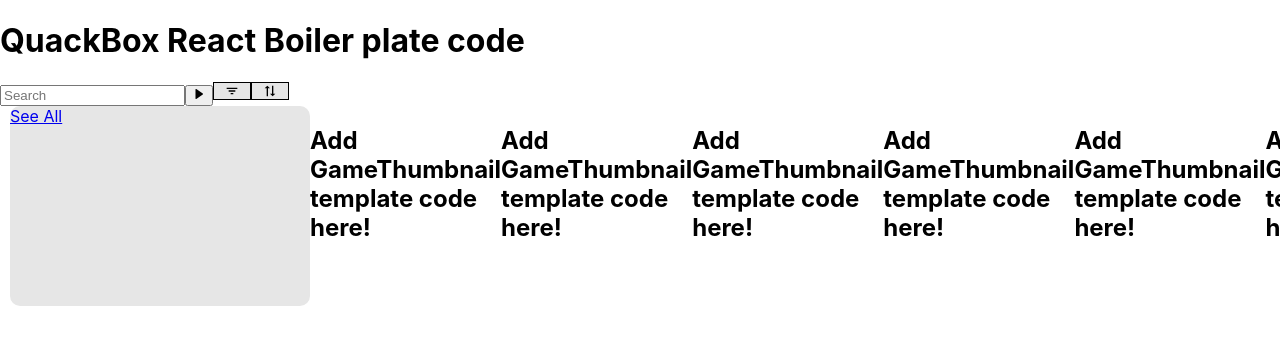
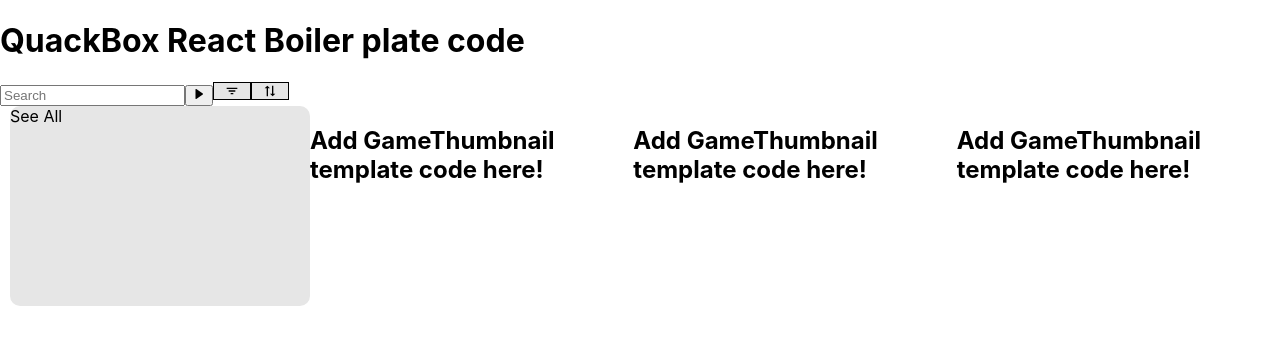
Before and after one commit to rit-coms/COMS-Console, a React (Create React App) app in the folder frontend/: page / in a window 1280 px wide. Shown: the top 344 px of the page. Built offline with nearby package versions, Linux system fonts and the light colour scheme.

Commit message:
removed some routes and added TODO

```diff
--- a/frontend/src/App.js
+++ b/frontend/src/App.js
@@ -1,7 +1,4 @@
 import './App.css';
-import GameGallery from './components/GameGallery';
-import GameSearchOverlay from './components/GameSearchOverlay';
-import GameGalleryPage from './pages/GameGalleryPage';
 import HomePage from './pages/HomePage'
 import { BrowserRouter, Routes, Route } from 'react-router-dom';
 
@@ -12,8 +9,6 @@
 
       <Routes>
         <Route path='/' element={<HomePage />} />
-        <Route path='/search' element={<GameSearchOverlay />} />
-        <Route path='/see-all' element={<GameGalleryPage />} />
       </Routes>
 
       </BrowserRouter>
--- a/frontend/src/components/GameGallery.js
+++ b/frontend/src/components/GameGallery.js
@@ -2,23 +2,42 @@
 import '../styles/GameGallery.css'
 import {NavLink} from 'react-router-dom'
 
-const games = ["1", "2", "3", "4", "5", "6", "7", "8"]
 
 export default function GameGallery() {
+
+	// TODO: Make API call to get games
+	let games = [
+		{
+			"id": "duck-duck-go",
+			"title": "duck duck go",
+			"image": "./assets/placeholder.jpg"
+		},
+		{
+			"id": "go-duck",
+			"title": "go duck",
+			"image": "./assets/placeholder.jpg"
+		},
+		{
+			"id": "snake-but-ducks",
+			"title": "Snake! but ducks",
+			"image": "./assets/placeholder.jpg"
+		}
+	]
+
+
 
 	return (
 		<div className="game-gallery">
 
-			<NavLink to='/see-all'>
-				<div className="card" style={{'backgroundColor':'#e6e6e6'}}>
-					See All
-				</div>
-			</NavLink>
+			<div className="card" style={{'backgroundColor':'#e6e6e6'}}>
+				See All
+			</div>
+
 
 			{/* For every game, add thumbnail */}
 			{
 				games.map(game => (
-					<GameThumbnail key={game}></GameThumbnail>
+					<GameThumbnail key={game.id}></GameThumbnail>
 				))
 			}
 
--- a/frontend/src/pages/HomePage.js
+++ b/frontend/src/pages/HomePage.js
@@ -3,8 +3,8 @@
 import { BiFilter } from "react-icons/bi"
 import { BiSortAlt2 } from "react-icons/bi"
 import { BiSolidRightArrow } from "react-icons/bi"
-import { NavLink } from 'react-router-dom';
-
+import { NavLink } from 'react-router-dom'
+import { useContext } from "react"
 
 const filter = () => {
 	console.log("filter")
@@ -15,14 +15,14 @@
 }
 
 export default function HomePage() {
+
+
 	return (
 		<div>
 			{/* Search */}
 			<div style={{ display: 'inline' }}>
 				<form autoComplete="off" style={{ display: 'inline' }}>
-					<NavLink to="/search">
-						<input type="text" placeholder="Search" name="search"/>
-					</NavLink>
+					<input type="text" placeholder="Search" name="search"/>
 				</form>
 			</div>
 
```
